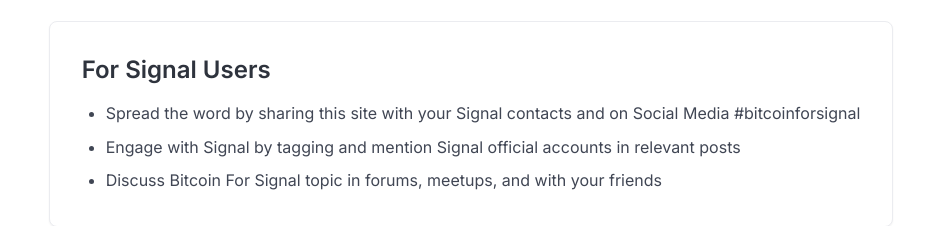
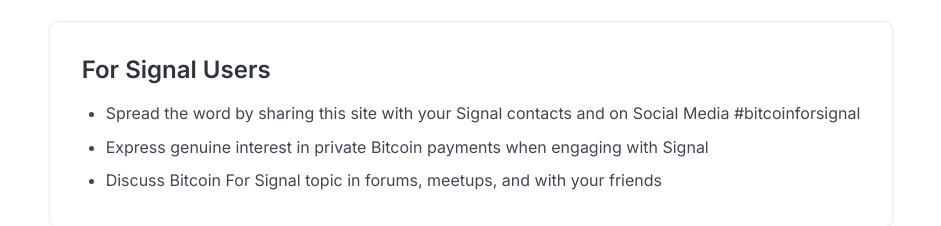
Before and after one commit to swedishfrenchpress/bitcoinforsignal, a Next.js app: page / in a window 1280 px wide. Shown: the part 6280-6506 px from the top of the page, without its empty margins (169-1110 px from the left). Built offline with nearby package versions, Linux system fonts and the light colour scheme.

Commit message:
updated copy in signal decision makers section.

```diff
--- a/pages/index.js
+++ b/pages/index.js
@@ -615,7 +615,7 @@
               <h3 className="text-2xl font-semibold text-signal-text-strong">For Signal Users</h3>
               <ul className="list-disc ml-6 space-y-2 text-signal-text">
                 <li>Spread the word by sharing this site with your Signal contacts and on Social Media #bitcoinforsignal</li>
-                <li>Engage with Signal by tagging and mention Signal official accounts in relevant posts</li>
+                <li>Express genuine interest in private Bitcoin payments when engaging with Signal</li>
                 <li>Discuss Bitcoin For Signal topic in forums, meetups, and with your friends</li>
               </ul>
             </div>
```
